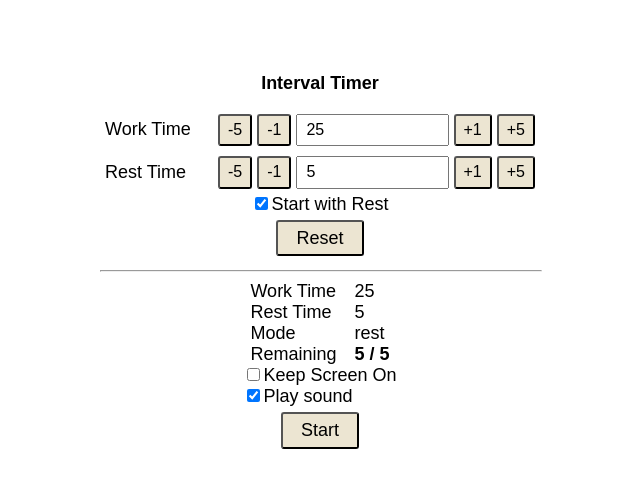
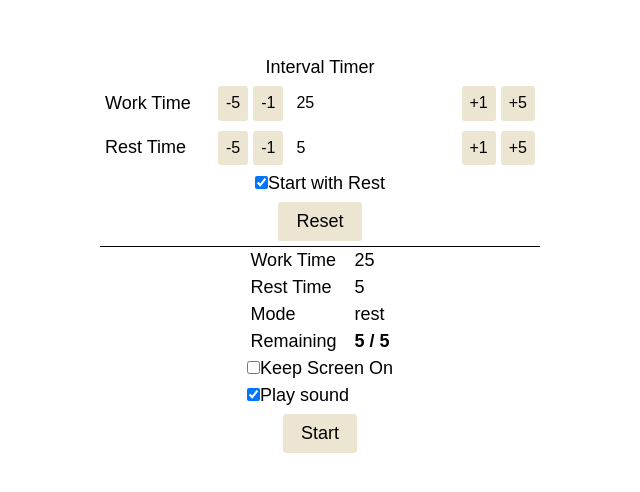
Before and after one commit to pofl/interval-timer-react-vite, a React (Vite) app: page / in a window 1280 px wide. Shown: the part 144-636 px from the top of the page, without its empty margins (320-960 px from the left). Built offline with nearby package versions, Linux system fonts and the light colour scheme.

Commit message:
Add Tailwind

```diff
--- a/src/interval.css
+++ b/src/interval.css
@@ -1,3 +1,5 @@
+@import "tailwindcss";
+
 :root {
   --main-color: #ece5d2;
 }
--- a/vite.config.ts
+++ b/vite.config.ts
@@ -1,8 +1,9 @@
+import tailwindcss from '@tailwindcss/vite';
 import react from '@vitejs/plugin-react';
-import {defineConfig} from 'vite';
+import { defineConfig } from 'vite';
 
 // https://vite.dev/config/
 export default defineConfig({
-  plugins: [react()],
+  plugins: [react(), tailwindcss()],
   base: '/interval-timer-react-vite/',
 });
```
Also changed, not shown: package.json (+5 -2 lines), .prettierrc.json, 1 other file (tests, documents, lock files or other folders).
